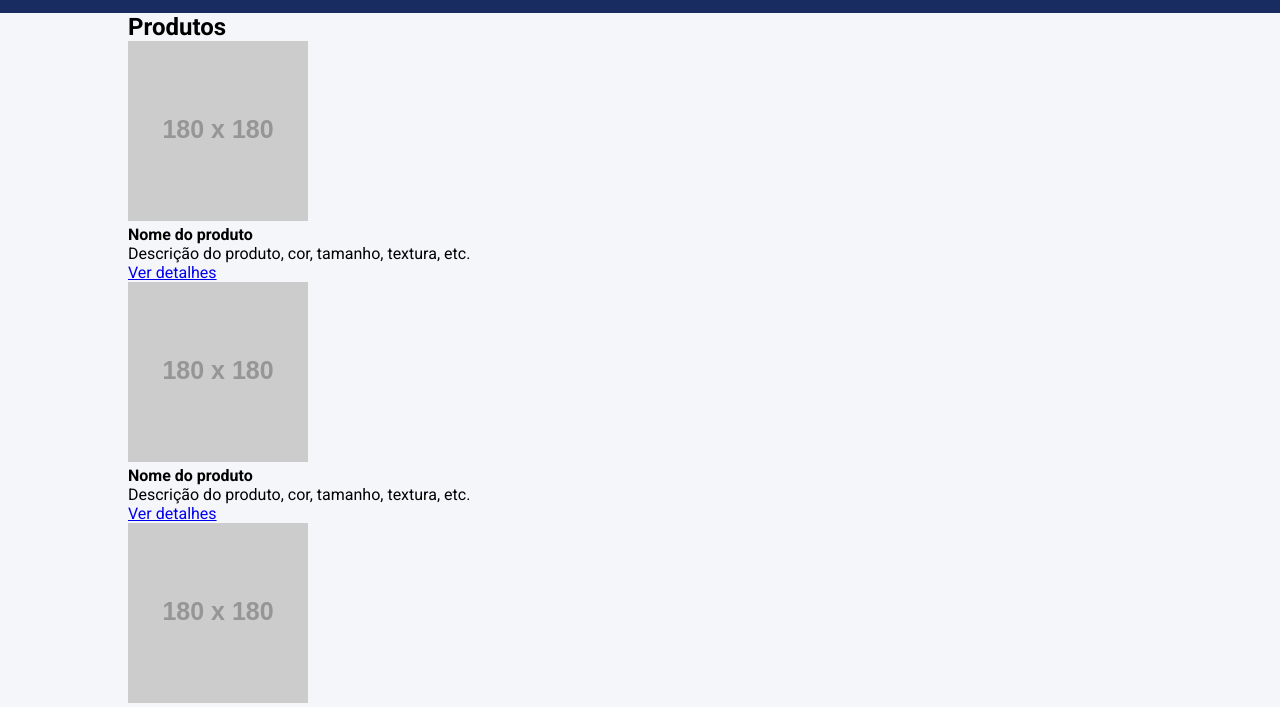
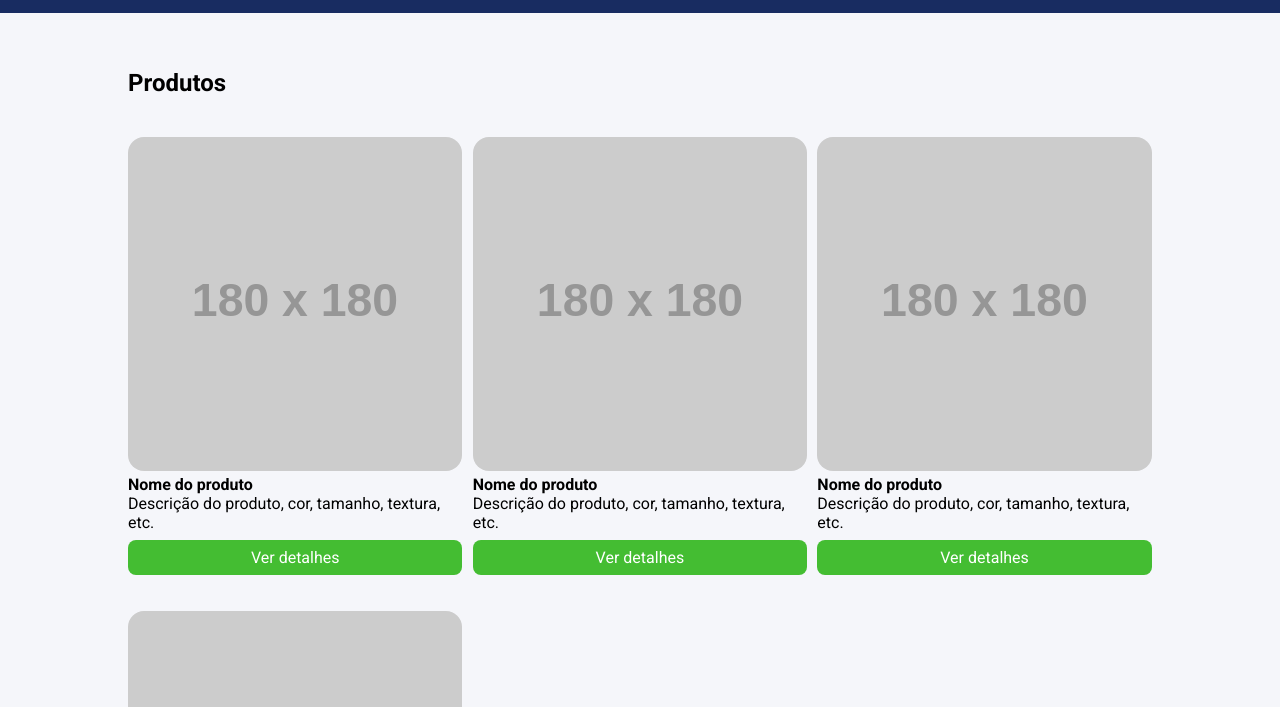
Before and after one commit to AsrielDreemurrGM/Modulo17_Exercicio, a website: page index.html in a window 1280 px wide. Shown: the part 93-800 px from the top of the page. Drawn offline with nearby package versions, Linux system fonts and the light colour scheme; files that its build step writes are made by us from their sources; placeholder pictures from the web are drawn by us.

Commit message:
Finalizado Customização do Site
- Criado Mapa de Cores de Texto;

```diff
--- a/src/styles/main.less
+++ b/src/styles/main.less
@@ -47,9 +47,45 @@
             margin-left: 24px;
 
             a {
-                color: #fff;
+                color: #cores[corDoTexto1];
                 text-decoration: none;
             }
         }
     }
 }
+
+section {
+    padding: 56px 0;
+
+    .products {
+        margin-top: 40px;
+        display: grid;
+        grid-template-columns: repeat(3, 32.66%);
+        column-gap: 1%;
+        row-gap: 4%;
+        width: 100%;
+
+
+        .product-item {
+            img {
+                width: 100%;
+                border-radius: 16px;
+            }
+
+            .product-button {
+                display: block;
+                background-color: @corBotao;
+                color: #cores[corDoTexto2];
+                text-align: center;
+                padding: 8px 0;
+                border-radius: 8px;
+                margin-top: 8px;
+                text-decoration: none;
+
+                &:hover{
+                    background-color: @corHover;
+                }
+            }
+        }
+    }
+}
--- a/src/styles/mapas.less
+++ b/src/styles/mapas.less
@@ -0,0 +1,4 @@
+#cores() {
+    corDoTexto1: #fff;
+    corDoTexto2: white;
+}
```
